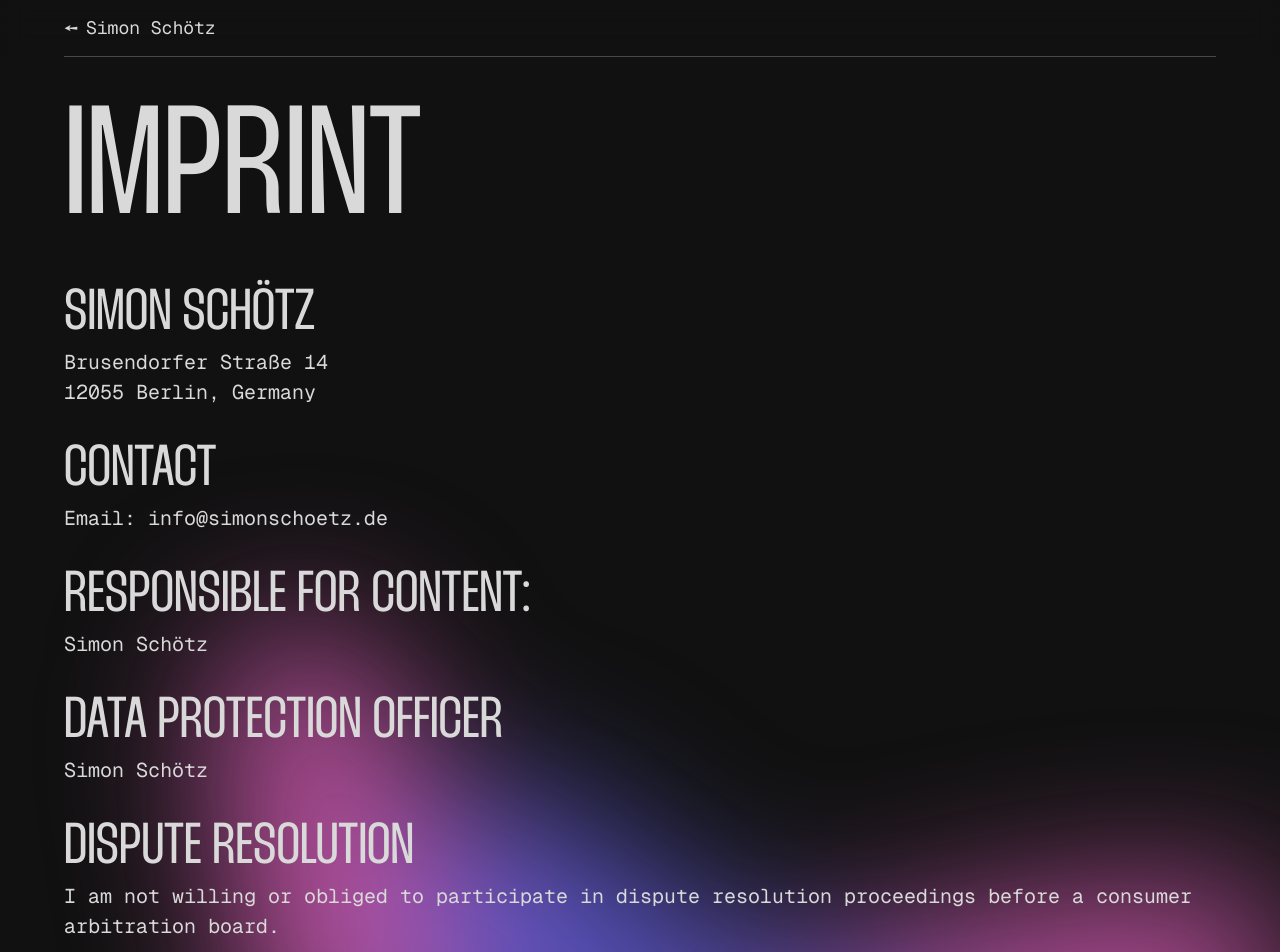
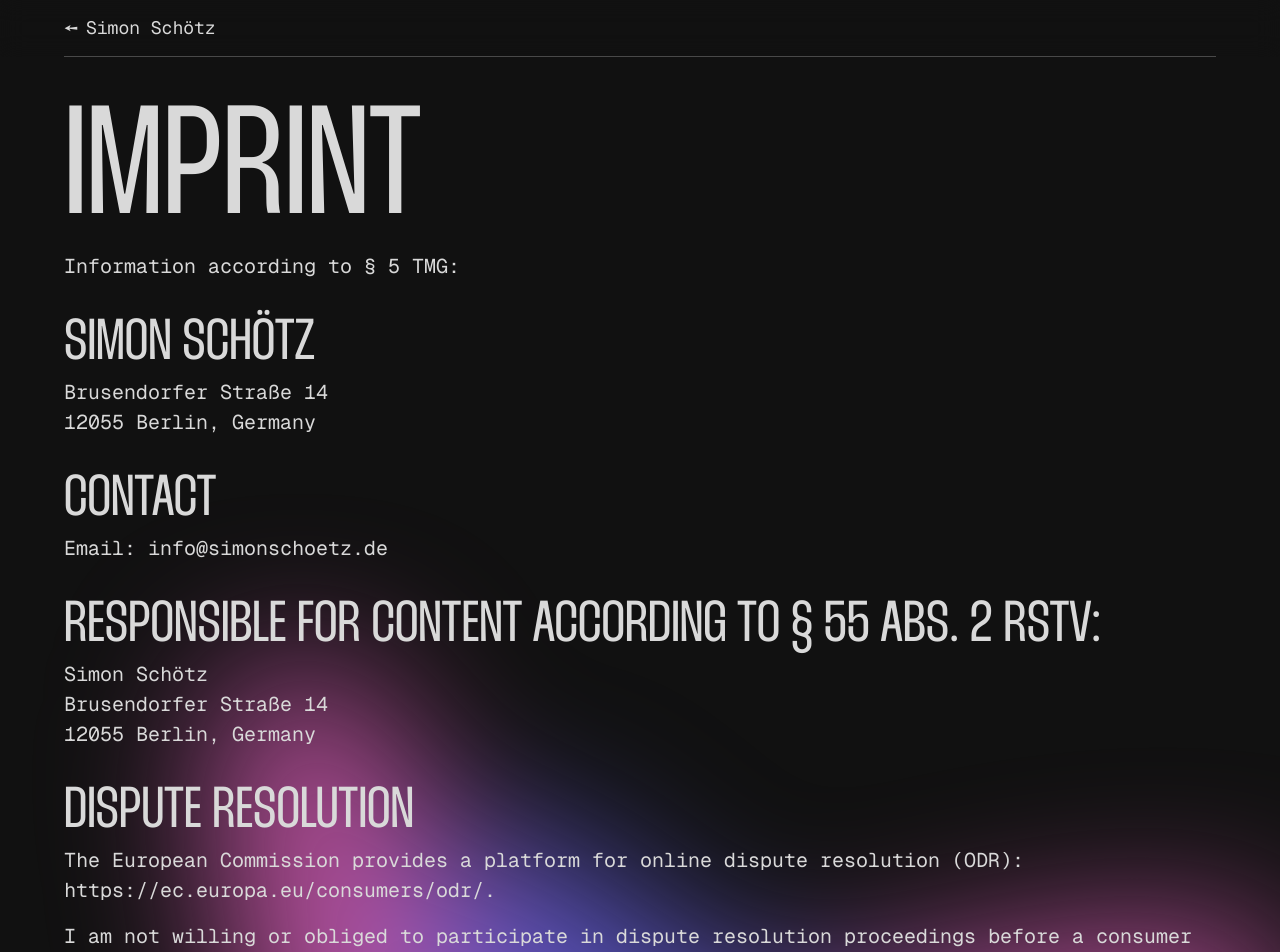
Before and after one commit to SimonSchoetz/simon-schoetz-website-2025, a Next.js app: page /imprint in a window 1280 px wide. Shown: the top 952 px of the page. Built offline with nearby package versions, Linux system fonts and the light colour scheme.

Commit message:
adjust imprint

```diff
--- a/app/(side)/imprint/page.tsx
+++ b/app/(side)/imprint/page.tsx
@@ -6,6 +6,9 @@ const ImprintPage: NextPage = () => {
   return (
     <main className='flex flex-col relative section-padding'>
       <H1 text='Imprint' />
+
+      <p>Information according to § 5 TMG:</p>
+
       <H2 text='Simon Schötz' className={h2ClassName} />
       <p>
         Brusendorfer Straße 14
@@ -16,14 +19,24 @@ const ImprintPage: NextPage = () => {
       <H2 text='Contact' className={h2ClassName} />
       <p>Email: info@simonschoetz.de</p>
 
-      <H2 text='Responsible for content:' className={h2ClassName} />
-      <p>Simon Schötz</p>
-
-      <H2 text='Data Protection Officer' className={h2ClassName} />
-      <p>Simon Schötz</p>
+      <H2
+        text='Responsible for content according to § 55 Abs. 2 RStV:'
+        className={h2ClassName}
+      />
+      <p>
+        Simon Schötz
+        <br />
+        Brusendorfer Straße 14
+        <br />
+        12055 Berlin, Germany
+      </p>
 
       <H2 text='Dispute resolution' className={h2ClassName} />
       <p>
+        The European Commission provides a platform for online dispute
+        resolution (ODR): https://ec.europa.eu/consumers/odr/.
+      </p>
+      <p className='mt-4'>
         I am not willing or obliged to participate in dispute resolution
         proceedings before a consumer arbitration board.
       </p>
```
